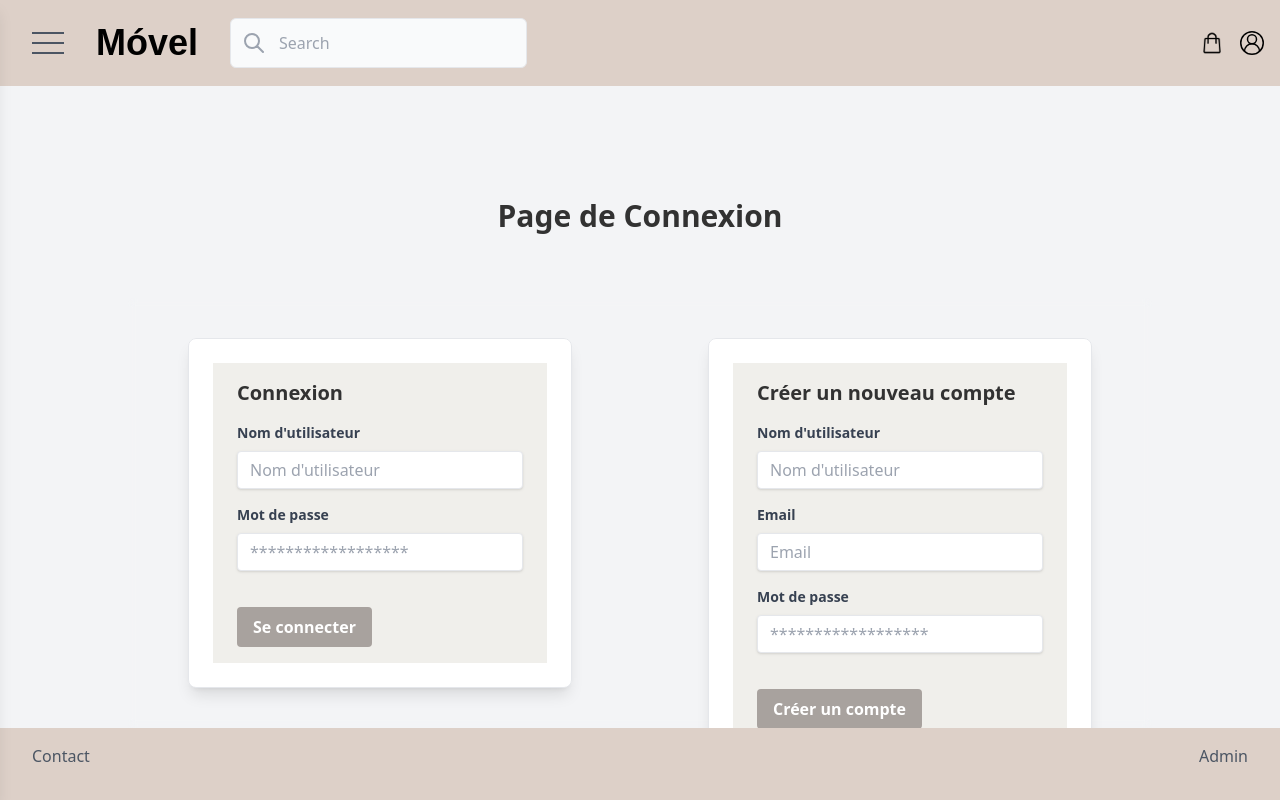
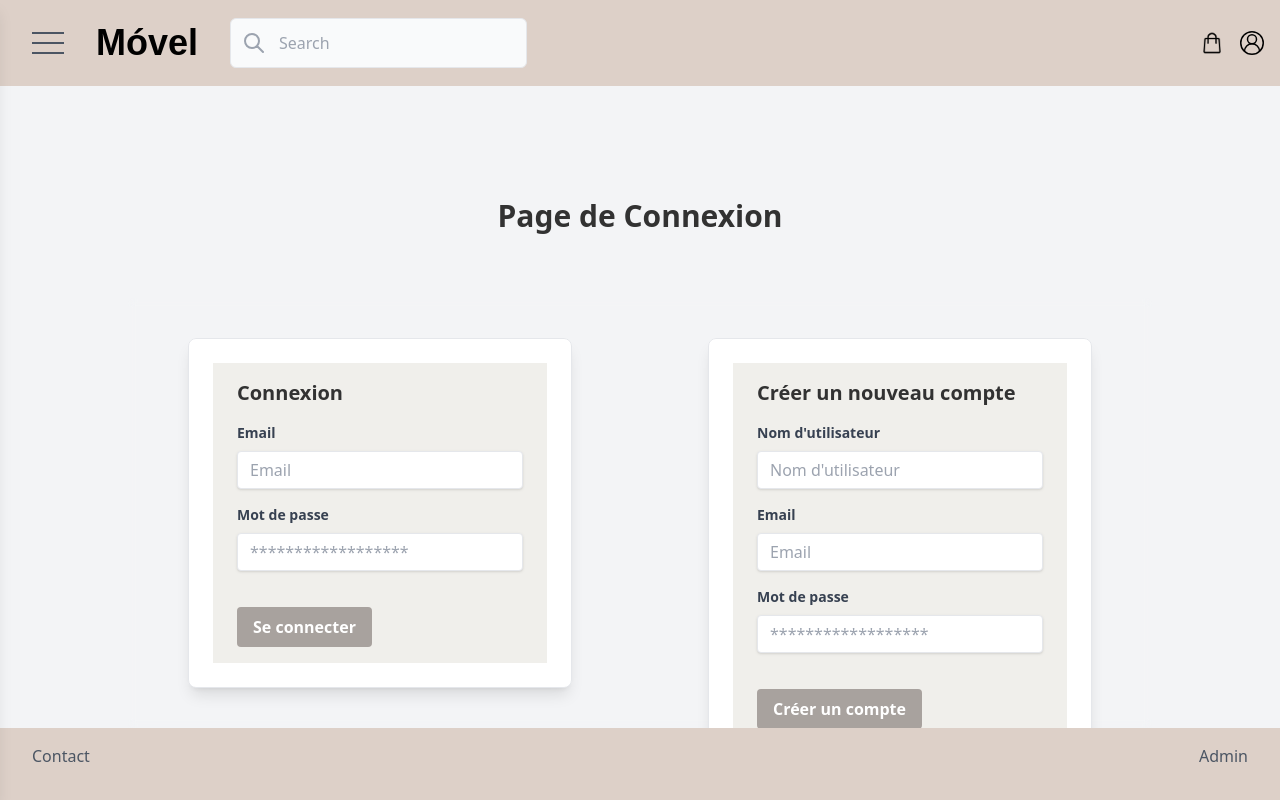
Before and after one commit to adatechschool/projet-plateforme-de-vente-de-meubles-cagemamavin, a React (Vite) app in the folder Front/: page /connexion in a window 1280 px wide. Built offline with nearby package versions, Linux system fonts and the light colour scheme; a web font is replaced by a local one.

Commit message:
minor change connexion->compte

```diff
--- a/Front/src/components/Compte.jsx
+++ b/Front/src/components/Compte.jsx
@@ -9,7 +9,7 @@ const Compte = () => {
 
   return (
     <div className="relative">
-      <Link to={isAuthenticated ? "/profile" : "/connexion"}>
+      <Link to={isAuthenticated ? "/compte" : "/connexion"}>
         <img
           src={isAuthenticated ? logIn : logOut}
           alt="Mon compte"
--- a/Front/src/components/LoginCard.jsx
+++ b/Front/src/components/LoginCard.jsx
@@ -67,13 +67,13 @@ const LoginCard = () => {
                 className="block text-gray-700 text-sm font-bold mb-2"
                 htmlFor="username"
               >
-                Nom d'utilisateur
+                Email
               </label>
               <input
                 className="shadow appearance-none border rounded w-full py-2 px-3 text-gray-700 leading-tight focus:outline-none focus:shadow-outline"
                 id="username"
                 type="text"
-                placeholder="Nom d'utilisateur"
+                placeholder="Email"
                 value={username}
                 onChange={(e) => setUsername(e.target.value)}
                 required
```
